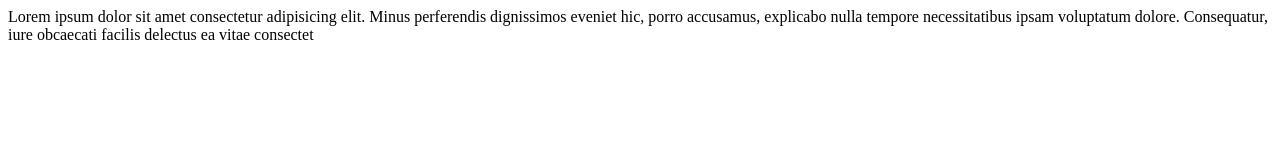
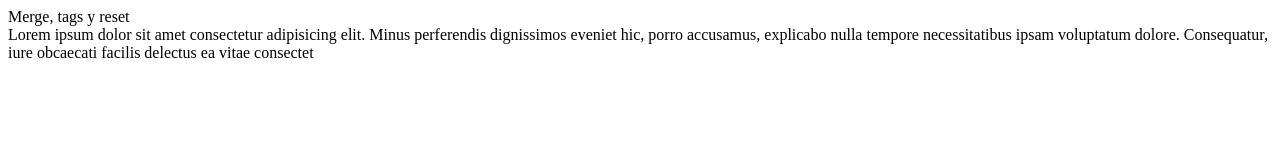
Before and after one commit to Keven-1OO/mtg-keven-pereira, a plain HTML site: page index.html in a window 1280 px wide. Drawn offline with Linux system fonts and the light colour scheme.

Commit message:
index.html reseteado,añadido captura de git log y commit de los dos

```diff
--- a/index.html
+++ b/index.html
@@ -6,7 +6,7 @@
     <title>Repository</title>
 </head>
 <body>
-    <header></header>
+    <header>Merge, tags y reset</header>
     <nav></nav>
     <section>
     	Lorem ipsum dolor sit amet consectetur adipisicing elit. Minus perferendis dignissimos eveniet hic, porro accusamus,
```
Also changed, not shown: Captura git log actividad Merge,tags y reset.png (added).
